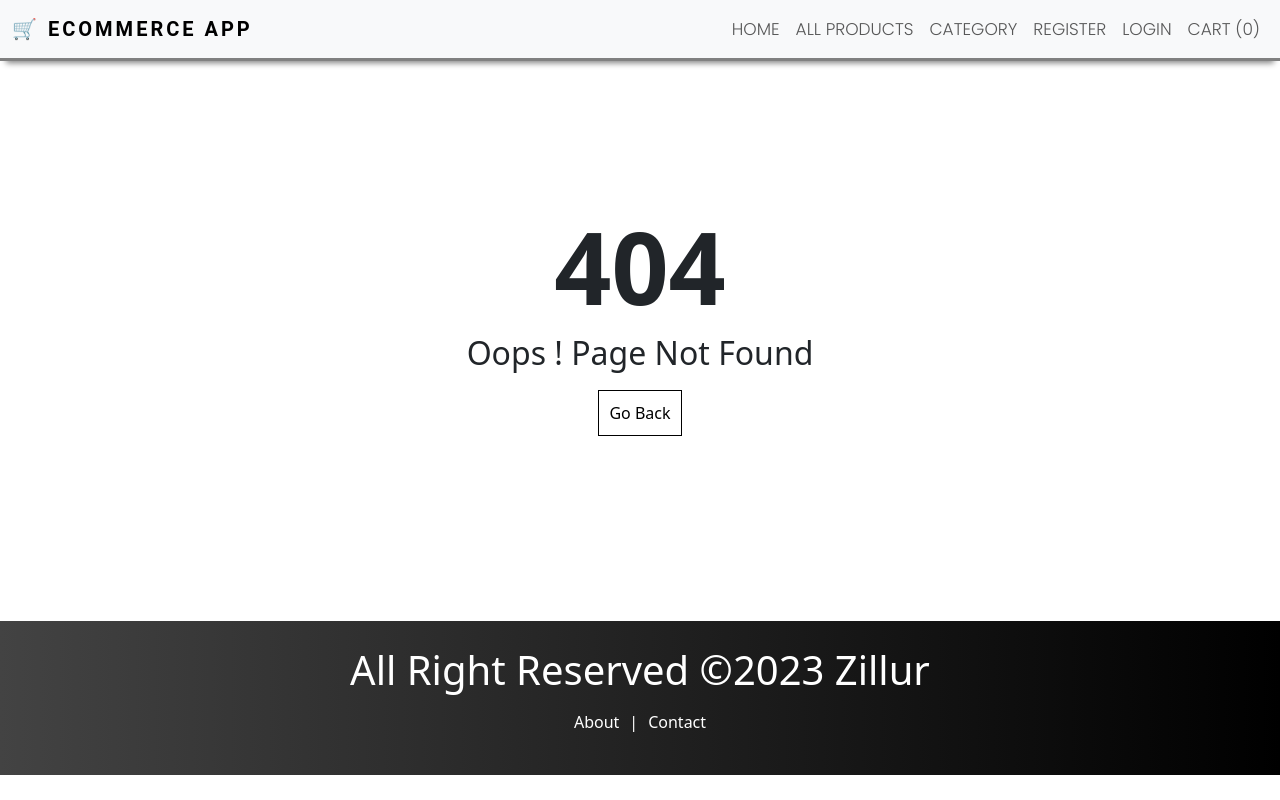
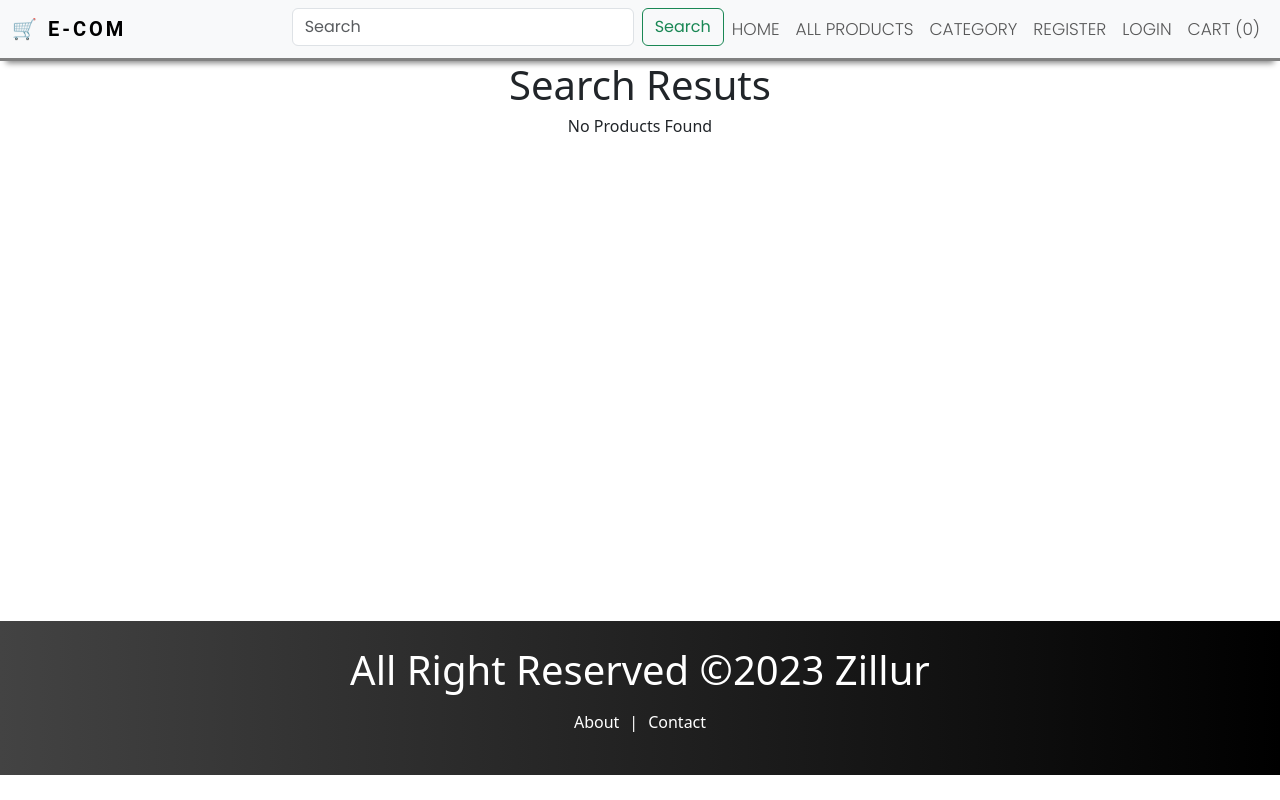
Before and after one commit to zillur-rgb/e-com-client, a React (Vite) app: page /search in a window 1280 px wide. Before the commit this address had no page. Built offline with nearby package versions, Linux system fonts and the light colour scheme.

Commit message:
feat: add search function

```diff
--- a/src/App.jsx
+++ b/src/App.jsx
@@ -20,6 +20,7 @@ import CreateProduct from "./pages/Admin/CreateProduct";
 import Products from "./pages/Admin/Products";
 import UpdateProduct from "./pages/Admin/UpdateProducts";
 import AllProducts from "./pages/AllProducts";
+import Search from "./pages/Search";
 
 function App() {
   return (
@@ -27,6 +28,7 @@ function App() {
       <Routes>
         <Route path="/" element={<Homepage />} />
         <Route path="/all-products" element={<AllProducts />} />
+        <Route path="/search" element={<Search />} />
         <Route path="/dashboard" element={<PrivateRoute />}>
           <Route path="user" element={<Dashboard />} />
           <Route path="user/orders" element={<Orders />} />
--- a/src/components/Layout/Header.jsx
+++ b/src/components/Layout/Header.jsx
@@ -2,6 +2,7 @@ import React from "react";
 import { NavLink, Link } from "react-router-dom";
 import { useAuth } from "../../context/auth";
 import toast from "react-hot-toast";
+import SearchInput from "../form/searchInput";
 
 const Header = () => {
   const [auth, setAuth] = useAuth();
@@ -31,9 +32,10 @@ const Header = () => {
           </button>
           <div className="collapse navbar-collapse" id="navbarTogglerDemo01">
             <Link to="/" className="navbar-brand">
-              🛒 Ecommerce App
+              🛒 e-com
             </Link>
             <ul className="navbar-nav ms-auto mb-2 mb-lg-0">
+              <SearchInput />
               <li className="nav-item">
                 <NavLink to="/" className="nav-link ">
                   Home
--- /dev/null
+++ b/src/components/form/searchInput.jsx
@@ -0,0 +1,40 @@
+import React from "react";
+import axios from "axios";
+import { useNavigate } from "react-router-dom";
+import { useSearch } from "../../context/search";
+const SearchInput = () => {
+  const [values, setValues] = useSearch();
+  const navigate = useNavigate();
+
+  const handleSubmit = async (e) => {
+    e.preventDefault();
+    try {
+      const { data } = await axios.get(
+        `http://localhost:8080/api/v1/product/search/${values.keyword}`
+      );
+      setValues({ ...values, results: data });
+      navigate("/search");
+    } catch (error) {
+      console.log(error);
+    }
+  };
+  return (
+    <div>
+      <form className="d-flex" role="search" onSubmit={handleSubmit}>
+        <input
+          className="form-control me-2"
+          type="search"
+          placeholder="Search"
+          aria-label="Search"
+          value={values.keyword}
+          onChange={(e) => setValues({ ...values, keyword: e.target.value })}
+        />
+        <button className="btn btn-outline-success" type="submit">
+          Search
+        </button>
+      </form>
+    </div>
+  );
+};
+
+export default SearchInput;
--- /dev/null
+++ b/src/context/search.jsx
@@ -0,0 +1,19 @@
+import { useState, useContext, createContext } from "react";
+
+const SearchContext = createContext();
+const SearchProvider = ({ children }) => {
+  const [auth, setAuth] = useState({
+    keyword: "",
+    results: [],
+  });
+
+  return (
+    <SearchContext.Provider value={[auth, setAuth]}>
+      {children}
+    </SearchContext.Provider>
+  );
+};
+
+// custom hook
+const useSearch = () => useContext(SearchContext);
+export { useSearch, SearchProvider };
--- a/src/main.jsx
+++ b/src/main.jsx
@@ -4,11 +4,14 @@ import App from "./App.jsx";
 import "./index.css";
 import { BrowserRouter } from "react-router-dom";
 import { AuthProvider } from "./context/auth.jsx";
+import { SearchProvider } from "./context/search.jsx";
 
 ReactDOM.createRoot(document.getElementById("root")).render(
   <AuthProvider>
-    <BrowserRouter>
-      <App />
-    </BrowserRouter>
+    <SearchProvider>
+      <BrowserRouter>
+        <App />
+      </BrowserRouter>
+    </SearchProvider>
   </AuthProvider>
 );
--- /dev/null
+++ b/src/pages/Search.jsx
@@ -0,0 +1,44 @@
+import React from "react";
+import Layout from "./../components/Layout/Layout";
+import { useSearch } from "../context/search";
+const Search = () => {
+  const [values, setValues] = useSearch();
+  return (
+    <Layout title={"Search results"}>
+      <div className="container">
+        <div className="text-center">
+          <h1>Search Resuts</h1>
+          <h6>
+            {values?.results.length < 1
+              ? "No Products Found"
+              : `Found ${values?.results.length}`}
+          </h6>
+          <div className="d-flex flex-wrap mt-4">
+            {values?.results.map((p) => (
+              <div className="card m-2" key={p._id} style={{ width: "18rem" }}>
+                <img
+                  src={`http://localhost:8080/api/v1/product/product-photo/${p._id}`}
+                  className="card-img-top"
+                  alt={p.name}
+                />
+                <div className="card-body">
+                  <h5 className="card-title">{p.name}</h5>
+                  <p className="card-text">
+                    {p.description.substring(0, 30)}...
+                  </p>
+                  <p className="card-text"> $ {p.price}</p>
+                  <button className="btn btn-primary ms-1">More Details</button>
+                  <button className="btn btn-secondary ms-1">
+                    ADD TO CART
+                  </button>
+                </div>
+              </div>
+            ))}
+          </div>
+        </div>
+      </div>
+    </Layout>
+  );
+};
+
+export default Search;
```
